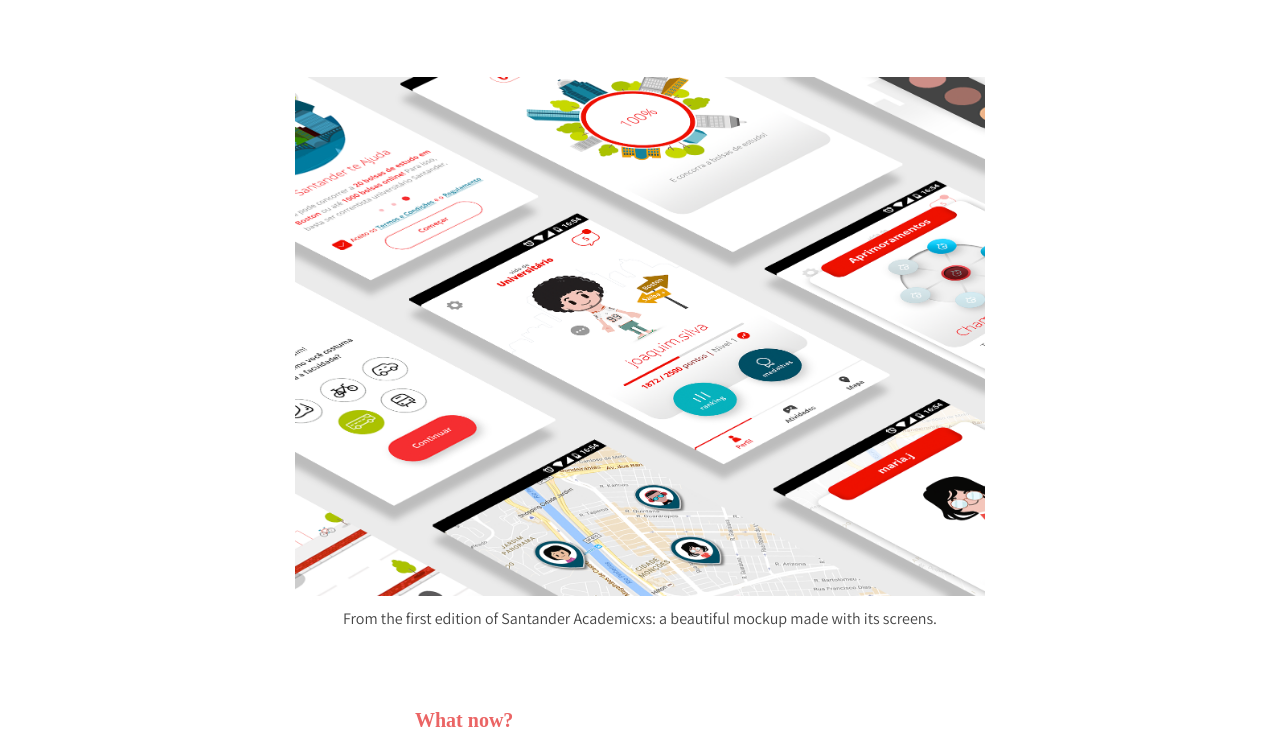
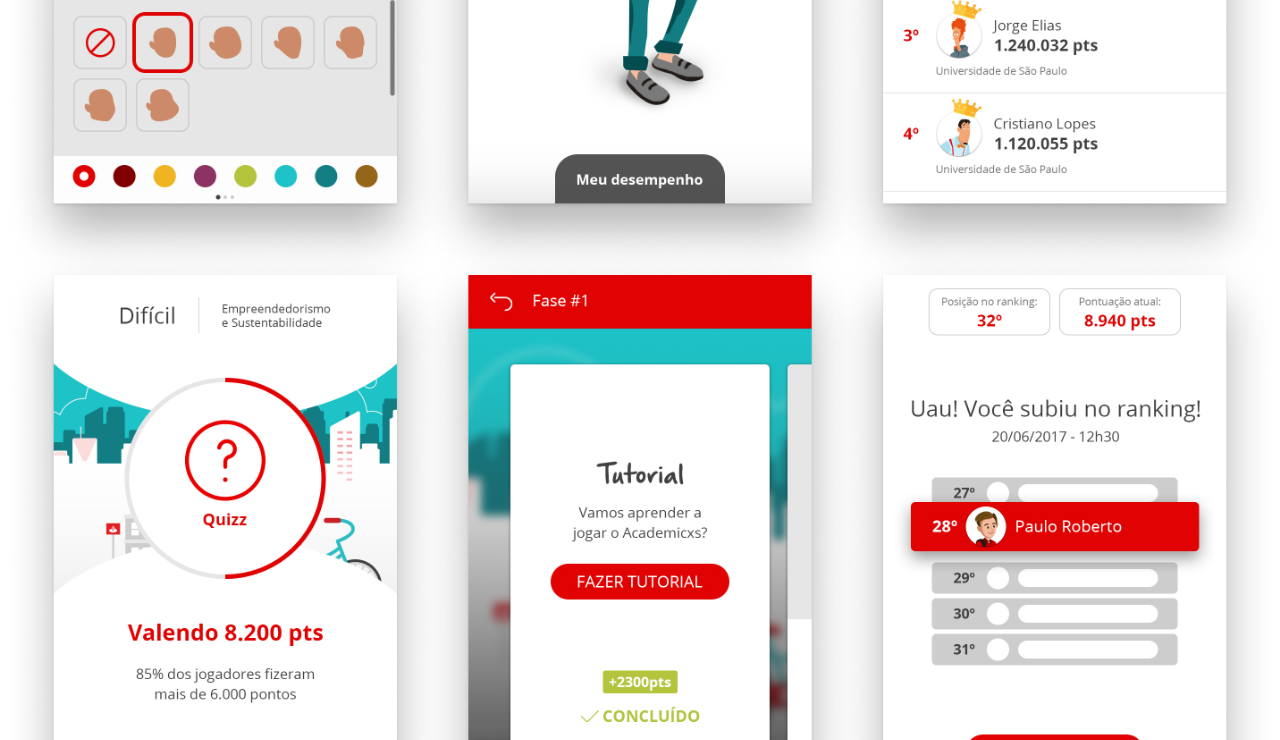
Before and after one commit to cksuzuki/cksuzuki.github.io, a plain HTML site: page academicxs.html in a window 1280 px wide. Shown: the part 1000-1740 px from the top of the page. Drawn offline with Linux system fonts and the light colour scheme.

Commit message:
Imagens projetos + academicxs
Adição da imagem principal do case Academicxs + mudança CSS de projetos para permitir imagens maiores

```diff
--- a/academicxs.html
+++ b/academicxs.html
@@ -49,6 +49,11 @@
 
 <!-- Project case -->
     <section id="project-case">
+        <figure class="image-opening">
+            <img src="images/academicxs/academicxs-0.png"
+                alt="Some screens of the User Interface">
+        </figure>
+
         <h2 class="title-case">The challenge</h2>
         <div class="text-case">
             <p>Santander was having trouble to choose the students that would earn the scholarship for their entrepreneurship exchange program. There were students that had to came back to Brazil because they realized that they didn't know English, for example. To solve this, <a href="https://www.siouxgroup.com.br/en" target="_blank" rel="noopener noreferrer">Sioux Group</a> created a game that would evaluate the students interested on the exchange program. The best students on our ranking at the end of the campaign would earn the scholarship.</p>
--- a/css/projects.css
+++ b/css/projects.css
@@ -190,12 +190,14 @@ figcaption {
 
 #project-case .image-case {
     display: block;
-    max-width: 690px;
+    max-width: 90vw;
     margin: 0 auto 80px auto;
+    text-align: center;
 }
 
 #project-case .image-case img {
-    width: 100%;
+    width: auto;
+    max-width: 100%;
 }
 
 #project-case .image-case iframe {
```
Also changed, not shown: images/academicxs/academicxs-0.png (added), 1 other file.
